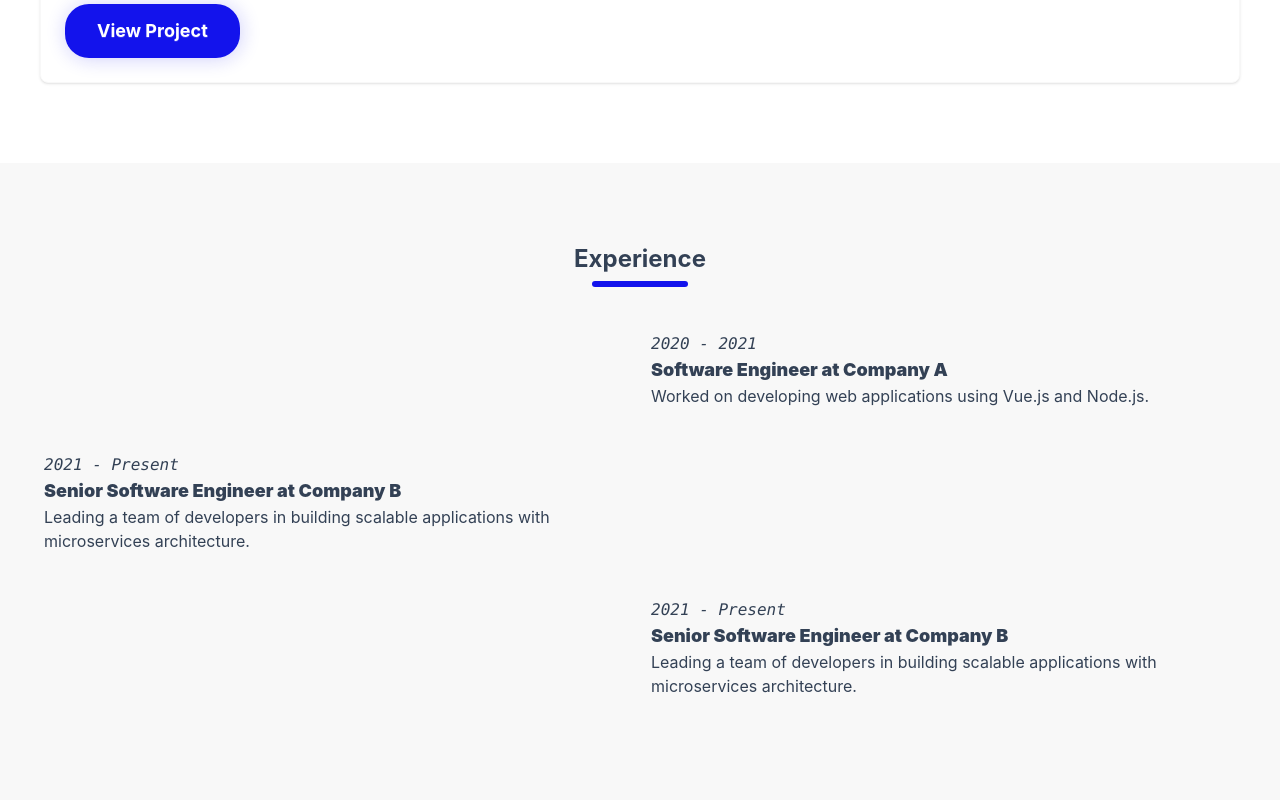
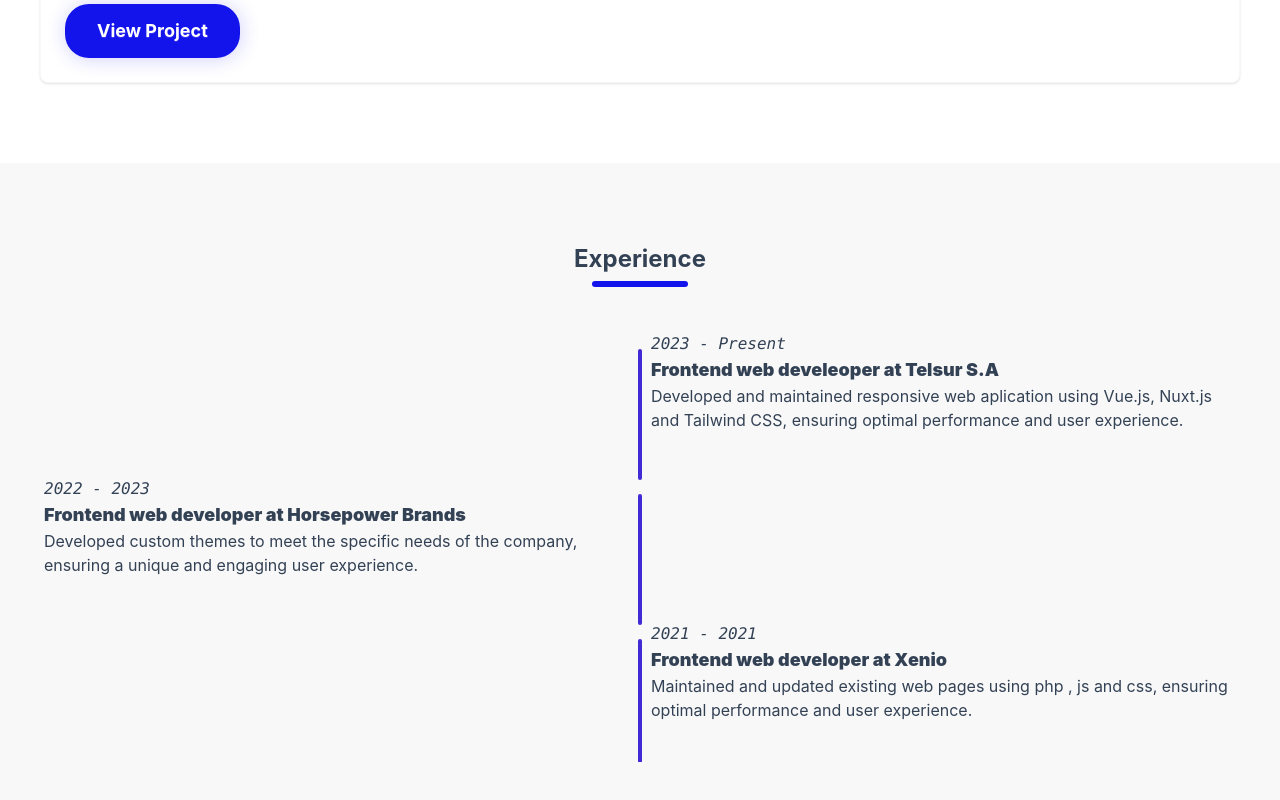
Before and after one commit to Yalex95/portafolio, a Vue app: page / in a window 1280 px wide. Shown: the part 1938-2738 px from the top of the page. Built offline with nearby package versions, Linux system fonts and the light colour scheme; some icons are missing.

Commit message:
feat: update experience section with new job details and improve timeline component styling

```diff
--- a/index.html
+++ b/index.html
@@ -2,9 +2,9 @@
 <html lang="" >
   <head>
     <meta charset="UTF-8">
-    <link rel="icon" href="/favicon.ico">
+    <link rel="icon" href="/mdi_console.png">
     <meta name="viewport" content="width=device-width, initial-scale=1.0">
-    <title>Vite App</title>
+    <title>Yeris.dev</title>
   </head>
   <body>
     <div id="app"></div>
--- a/src/components/section/experience.vue
+++ b/src/components/section/experience.vue
@@ -5,22 +5,22 @@ import Timeline from "../ui/timeline/index.vue";
 
 const events = [
   {
-    time: "2020 - 2021",
-    event: "Software Engineer at Company A",
+    time: "2023 - Present",
+    event: "Frontend web develeoper at Telsur S.A",
     eventDescription:
-      "Worked on developing web applications using Vue.js and Node.js.",
+      "Developed and maintained responsive web aplication using Vue.js, Nuxt.js and Tailwind CSS, ensuring optimal performance and user experience.",
   },
   {
-    time: "2021 - Present",
-    event: "Senior Software Engineer at Company B",
+    time: "2022 - 2023",
+    event: "Frontend web developer at Horsepower Brands",
     eventDescription:
-      "Leading a team of developers in building scalable applications with microservices architecture.",
+      "Developed custom themes to meet the specific needs of the company, ensuring a unique and engaging user experience.",
   },
   {
-    time: "2021 - Present",
-    event: "Senior Software Engineer at Company B",
+    time: "2021 - 2021",
+    event: "Frontend web developer at Xenio",
     eventDescription:
-      "Leading a team of developers in building scalable applications with microservices architecture.",
+      "Maintained and updated existing web pages using php , js and css, ensuring optimal performance and user experience.",
   },
 ];
 </script>
--- a/src/components/ui/timeline/index.vue
+++ b/src/components/ui/timeline/index.vue
@@ -1,16 +1,29 @@
 <script setup lang="ts">
-import type { eventItem } from '@/utils/types';
-import TimelineBase from './timeline-base.vue';
-import TimelineItem from './timeline-item.vue';
+import type { eventItem } from "@/utils/types";
+import TimelineBase from "./timeline-base.vue";
+import TimelineItem from "./timeline-item.vue";
 defineProps<{
-events: eventItem[];
-}>()
+  events: eventItem[];
+}>();
 </script>
 
 <template>
-<TimelineBase>
-  <TimelineItem v-for="(event,index) in events" :key="index" :event="event" :position="index+1 === events.length-1? 'start': 'end'">
-    <!-- <hr v-if="index !== 0"  class="bg-primary"/> -->
-  </TimelineItem>
-</TimelineBase>
+  <TimelineBase>
+    <!-- <div class="timeline">
+      <span class="line-gray"></span>
+      <span class="line"></span> -->
+
+      <TimelineItem
+        v-for="(event, index) in events"
+        :key="index"
+        :event="event"
+        :position="index + 1 === events.length - 1 ? 'start' : 'end'"
+      >
+        <hr v-if="index !== 0"  class="bg-primary"/>
+      </TimelineItem>
+      <!-- <div class="timeline-icon">
+        <img src="assets/icons/job.svg" alt="" />
+      </div> -->
+    <!-- </div> -->
+  </TimelineBase>
 </template>
--- a/src/components/ui/timeline/timeline-item.vue
+++ b/src/components/ui/timeline/timeline-item.vue
@@ -21,6 +21,6 @@ const position = computed(()=> props.position ==='end'? 'timeline-end': 'timelin
       <div class="text-lg font-black">{{ event.event }}</div>
       {{ event.eventDescription }}
     </div>
-    <!-- <hr  class="time"/> -->
+    <hr  class="bg-primary"/>
   </li>
 </template>
--- a/src/styles/index.css
+++ b/src/styles/index.css
@@ -8,6 +8,7 @@ body {
 }
 
 [data-theme="dark"] {
+  /* TODO: agregar que el body cambie de theme desde aqui */
   --color-base-content: #fff;
   --color-secondary-content: #94a3b8;
   --color-primary-content: #fff;
```
Also changed, not shown: public/mdi_console.png (added).
